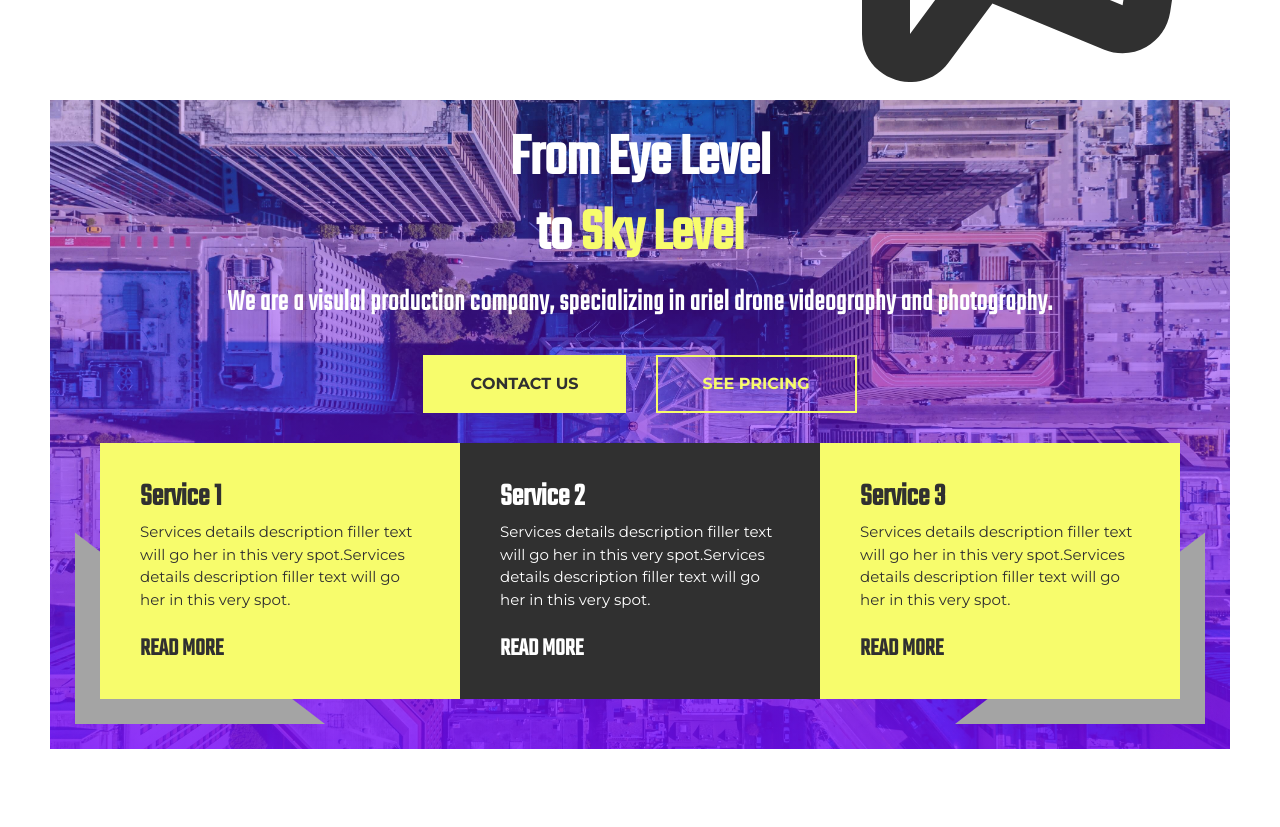
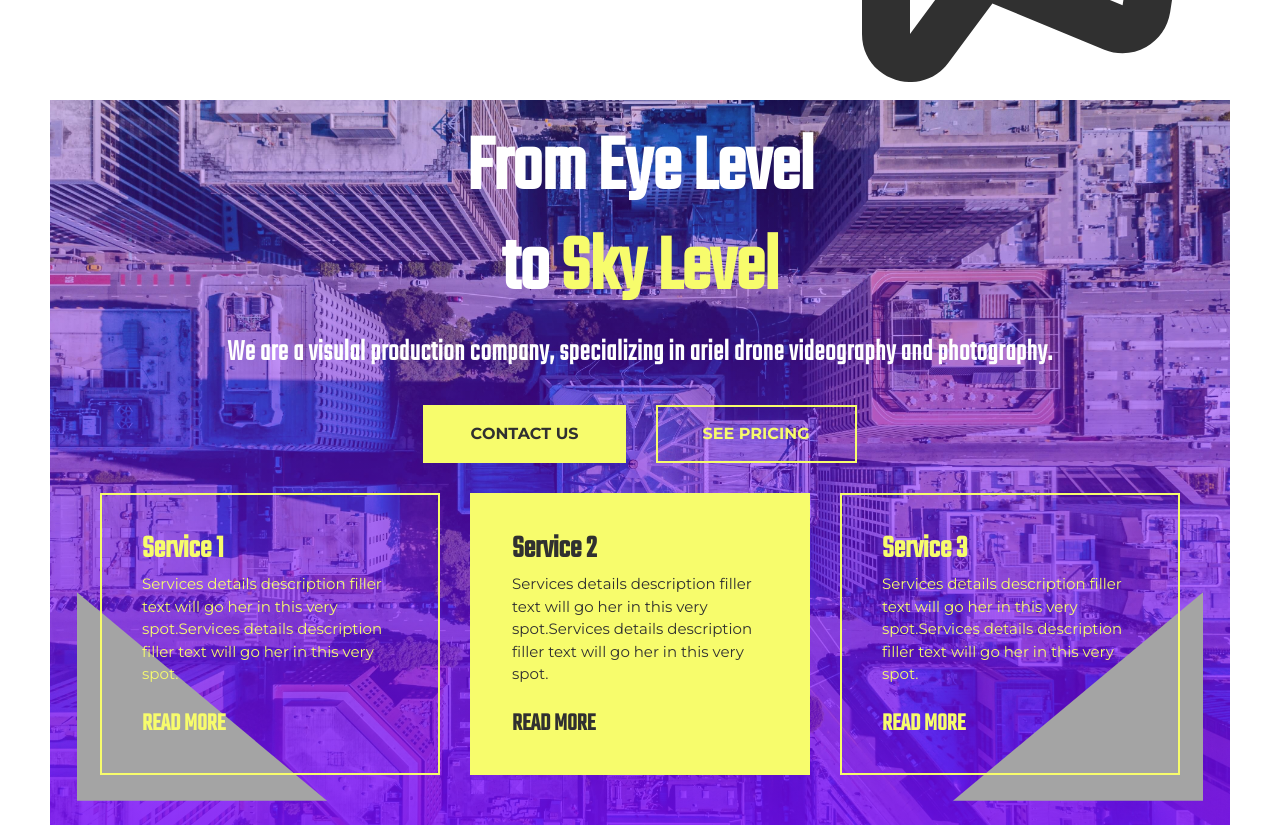
Before and after one commit to ChristianWare/templateOne, a Next.js app: page / in a window 1280 px wide. Shown: the part 440-1267 px from the top of the page. Built offline with nearby package versions, Linux system fonts and the light colour scheme.

Commit message:
Hero/Services Update

```diff
--- a/src/comps/Footer.js
+++ b/src/comps/Footer.js
@@ -1,6 +1,5 @@
 import styles from "./Footer.module.css";
 import SectionHeader from "./SectionHeader";
-import Nav from "./Nav";
 import NavBarElement from "./NavBarElement";
 import Link from "next/link";
 import ContactSection from './ContactSection'
--- a/src/comps/Hero.module.css
+++ b/src/comps/Hero.module.css
@@ -25,7 +25,7 @@
 
 .heading {
     font-family: "TekoRegular";
-    font-size: 6rem;
+    font-size: 8rem;
     color: var(--accent4);
     text-align: center;
     line-height: 1;
--- a/src/comps/Services.module.css
+++ b/src/comps/Services.module.css
@@ -1,16 +1,16 @@
 .servicesBoxes {
-    /* padding: 0rem calc(10vw - 5rem); */
     display: flex;
     align-items: flex-start;
     justify-content: center;
     position: relative;
+    gap: 3rem;
     z-index: 2;
 }
 
 .bx1 {
     padding: 3rem 4rem;
-    background-color: var(--accent2);
-    color: var(--accent1);
+    border: 2px solid var(--accent2);
+    color: var(--accent2);
     position: relative;
 }
 
@@ -39,8 +39,8 @@
 }
 
 .bx1:nth-child(2) {
-    background-color: var(--accent1);
-    color: var(--accent4);
+    background-color: var(--accent2);
+    color: var(--accent1);
     z-index: 10;
 }
 
@@ -59,7 +59,7 @@
     font-family: "TekoRegular";
 }
 
-@media screen and (max-width: 868px) {
+@media screen and (max-width: 968px) {
     .servicesBoxes {
         flex-direction: column;
         align-items: center;
```
